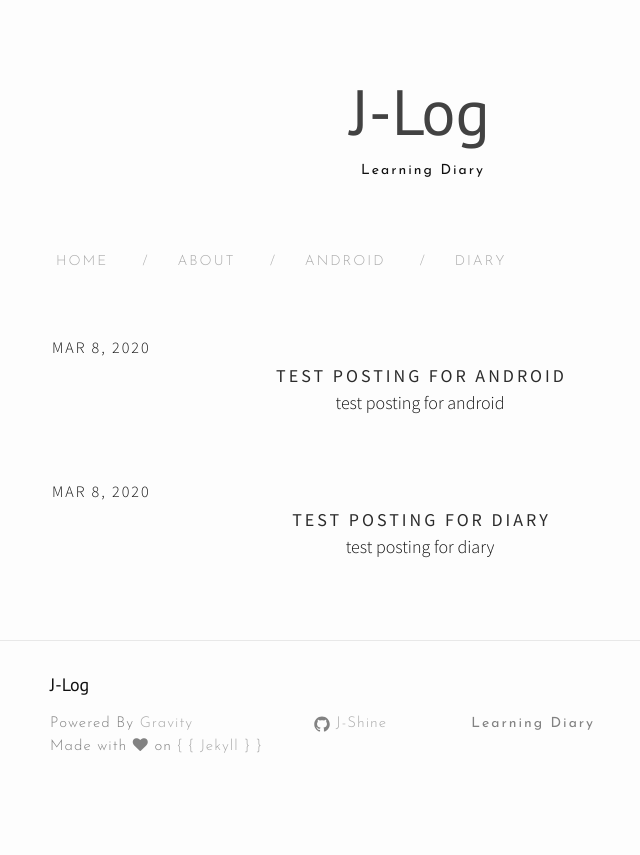
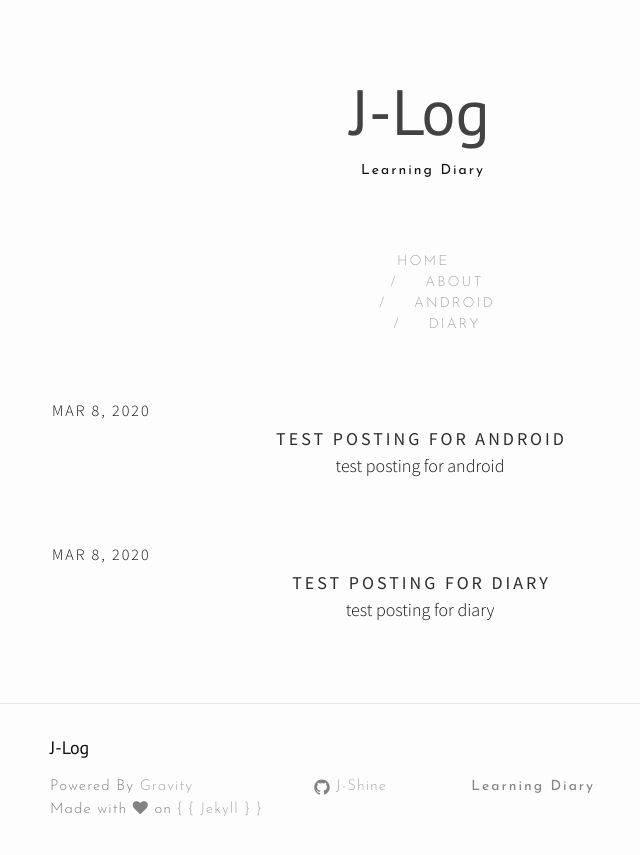
Before and after one commit to J-Shine/J-Shine.github.io, a Jekyll site: the page built from index.html, in a window 1280 px wide. Shown: the top 855 px of the page, without its empty margins (220-860 px from the left). Built offline with Jekyll 4.4.1, drawn with Linux system fonts in a browser that asks for light colours; nearby versions of some CDN libraries; the list of posts is cut into pages by our own code.

Commit message:
Update header.html

```diff
--- a/_includes/header.html
+++ b/_includes/header.html
@@ -6,11 +6,11 @@
 <center>  {{site.description}} </center>
 </div>
 <div class="wrapper">
-  <div class="trigger site-navigation">
+  <center> <div class="trigger site-navigation">
     <a class="page-link" href="{{site.url}}{{site.baseurl}}">HOME</a>
 
     {% for sitePage in site.pages %}
-    {% if sitePage.title %}
+    {% if sitePage.title %} <center>
 
     <span class="exclamationMark">/</span><a class="page-link" href="{{sitePage.url | prepend: site.baseurl }}">{{sitePage.title}}</a>
     {% endif %}
```
